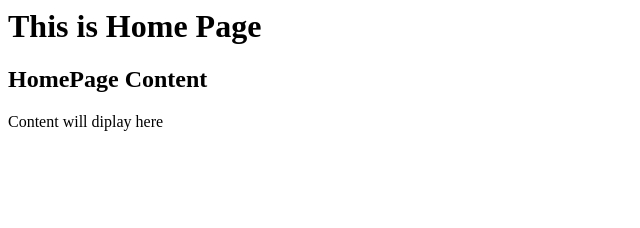
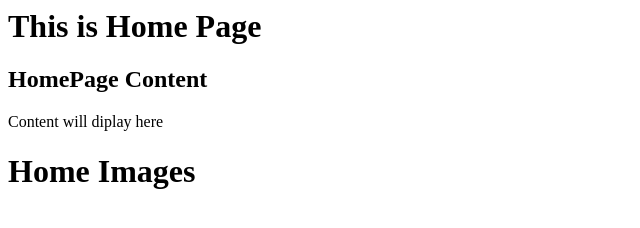
Before and after one commit to satishpenumalli/project9, a plain HTML site: page HomePage.html in a window 1280 px wide. Shown: the whole page, without its empty margins (0-640 px from the left). Drawn offline with Linux system fonts and the light colour scheme.

Commit message:
Home page changed

```diff
--- a/HomePage.html
+++ b/HomePage.html
@@ -1,3 +1,6 @@
 <h1>This is Home Page</h1>
 <h2>HomePage Content</h2>
 <p>Content will diplay here</p>
+<body>
+   <h1>Home Images</h1>
+</body>
```
